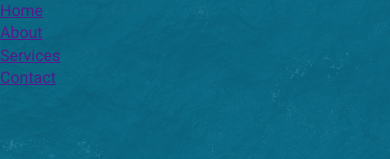
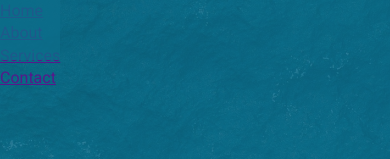
Before and after one commit to MarcLignarius/CSS.HamburgerOverlay, a plain HTML site: page index.html in a window 390 px wide. Shown: the top 159 px of the page. Drawn offline with Linux system fonts and the light colour scheme.

Commit message:
add styles for .menu-wrap .hamburger

```diff
--- a/css/menu.css
+++ b/css/menu.css
@@ -15,3 +15,17 @@
   height: 50px;
   opacity: 0;
 }
+
+.menu-wrap .hamburger {
+  position: absolute;
+  top: 0;
+  left: 0;
+  z-index: 1;
+  width: 60px;
+  height: 60px;
+  padding: 1rem;
+  background: var(--primary-color);
+  display: flex;
+  align-items: center;
+  justify-content: center;
+}
```
